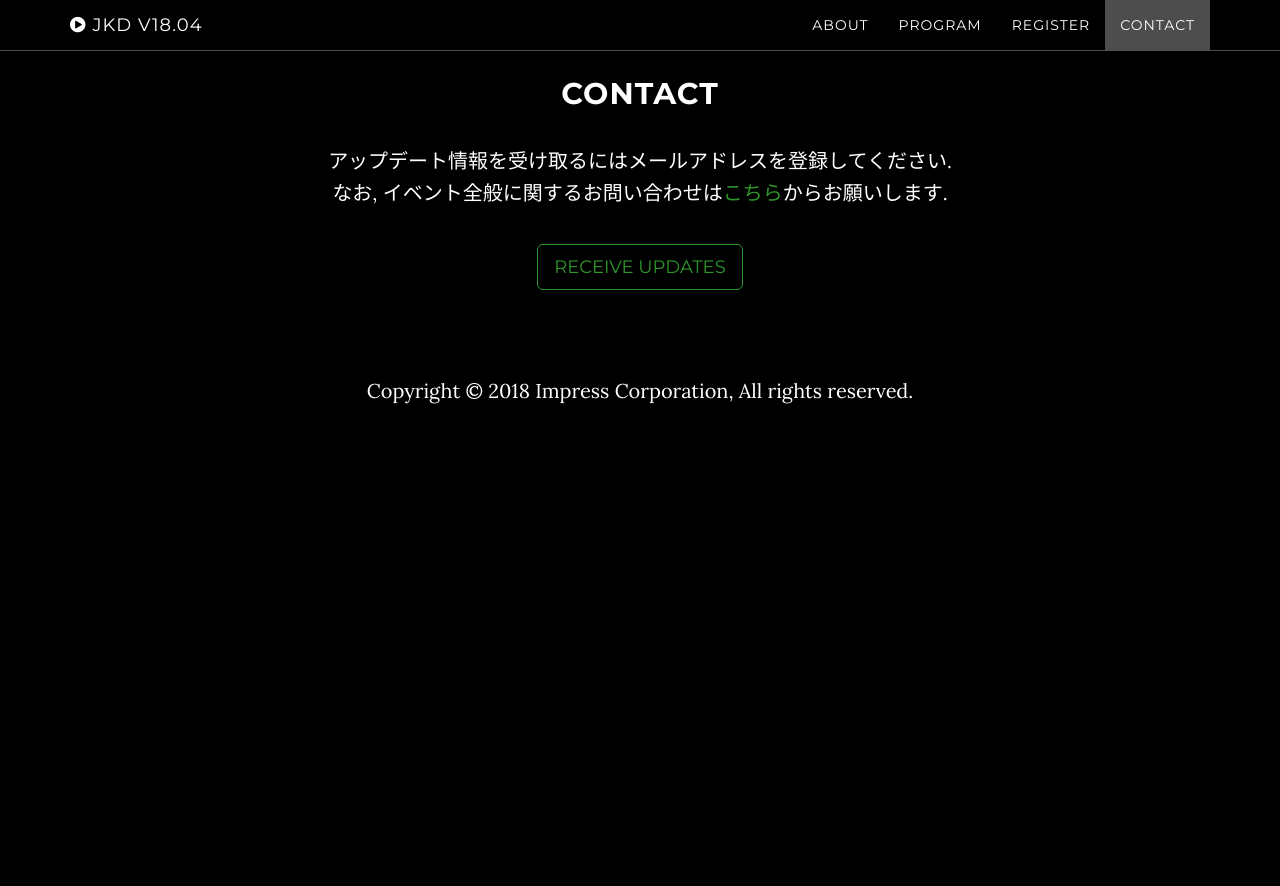
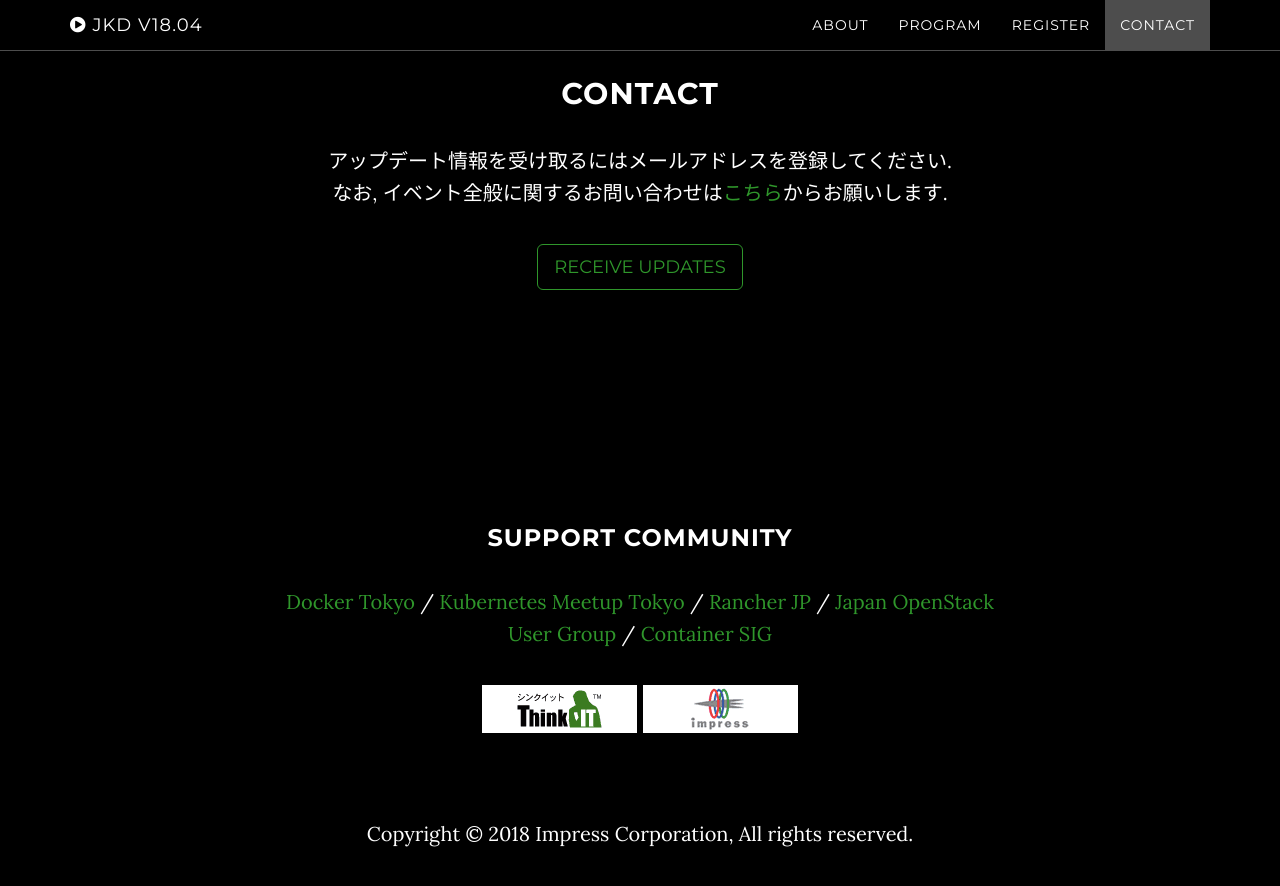
Before and after one commit to containerdays/v18.04, a Jekyll site: the page built from docs/index.html, in a window 1280 px wide and 900 px high, scrolled down 3246 px. Shown: the top 886 px of the window. Built offline with Jekyll 4.4.1, drawn with Linux system fonts in a browser that asks for light colours; before the commit the page ends 3703 px from its top, so only the background shows below that.

Commit message:
add community & implogo

```diff
--- a/docs/_includes/sponsor.html
+++ b/docs/_includes/sponsor.html
@@ -2,28 +2,17 @@
     <section id="sponsor" class="container content-section text-center">
         <div class="row">
             <div class="col-lg-8 col-lg-offset-2">
-                <h2>Sponsors</h2>
-                <div class="gold">
+                <h3>Support Community</h3>
+                    <div class="community">
+                    <p><a href="https://dockerjp.connpass.com/" target="_blank">Docker Tokyo</a> / <a href="https://k8sjp.connpass.com/" target="_blank">Kubernetes Meetup Tokyo</a> / <a href="http://www.rancher.jp/" target="_blank">Rancher JP</a> / <a href="https://openstack.jp/" target="_blank">Japan OpenStack User Group</a> / <a href="http://containersig.org/" target="_blank">Container SIG</a>
+                    </p>
+                    </div>
+                <div class="event">
                     <p>
-                    <img src="/img/sponsor/thinkit_gold.png" />
-                    <img src="/img/sponsor/thinkit_gold.png" />
-                    <img src="/img/sponsor/thinkit_gold.png" />
+                    <a href="https://thinkit.co.jp/" target="_blank"><img src="/img/sponsor/thinkit.png" /></a>
+                    <a href="https://www.impress.co.jp/" target="_blank"></a><img src="/img/sponsor/impress.png" /></a>
                     </p>
                 </div>
-                <div class="silver">
-                    <p>
-                    <img src="/img/sponsor/thinkit_silver.png" />
-                    <img src="/img/sponsor/thinkit_silver.png" />
-                    <img src="/img/sponsor/thinkit_silver.png" />
-                    </p>
-                </div>
-                <div class="event">
-                    <p>
-                    <img src="/img/sponsor/thinkit_event.png" />
-                    <img src="/img/sponsor/thinkit_event.png" />
-                    <img src="/img/sponsor/thinkit_event.png" />
-                    </p>
-                    </div>
-                </div>
+            </div>
         </div>
     </section>
--- a/docs/_layouts/default.html
+++ b/docs/_layouts/default.html
@@ -8,6 +8,7 @@
     {% include program.html %}
     {% include register.html %}
     {% include contact.html %}
+    {% include sponsor.html %}
     {% include footer.html %}
     {% include js.html %}
     </body>
```
Also changed, not shown: docs/img/sponsor/impress.png (added), docs/img/sponsor/thinkit.png (added).
